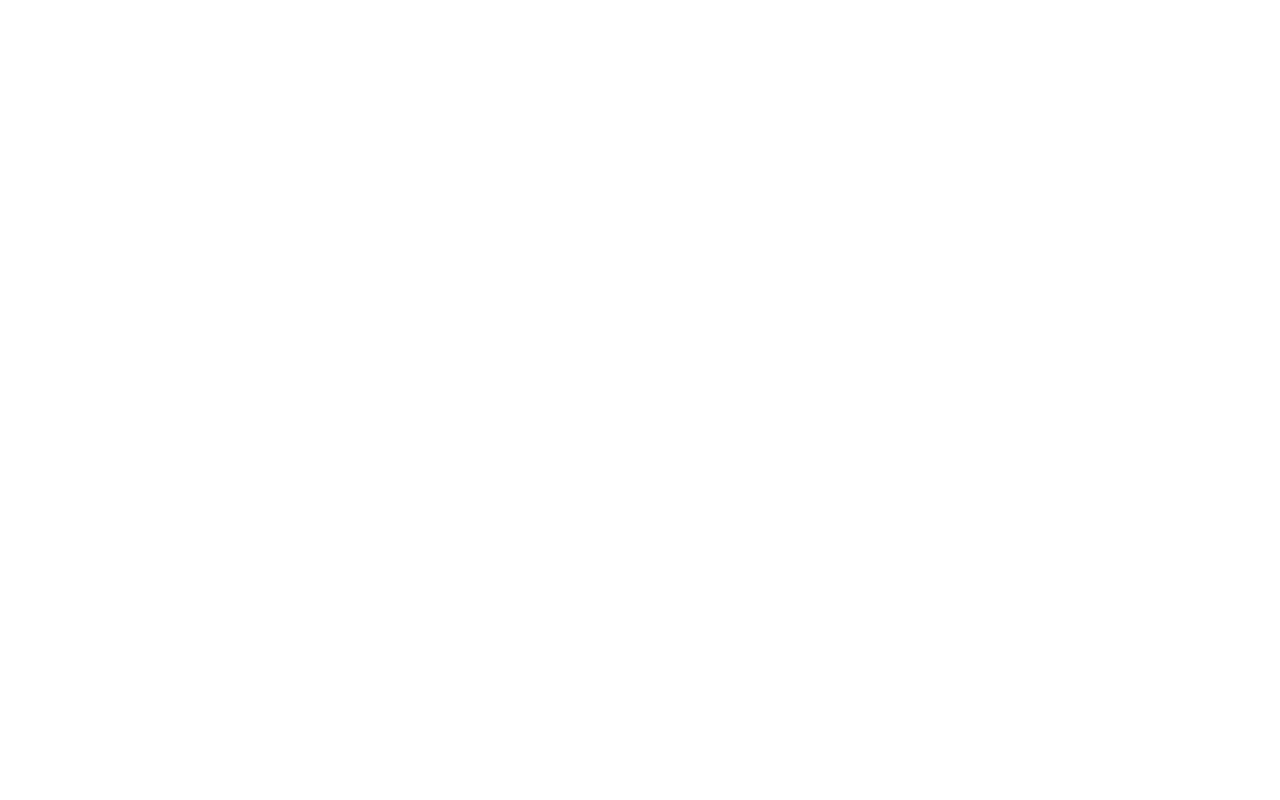
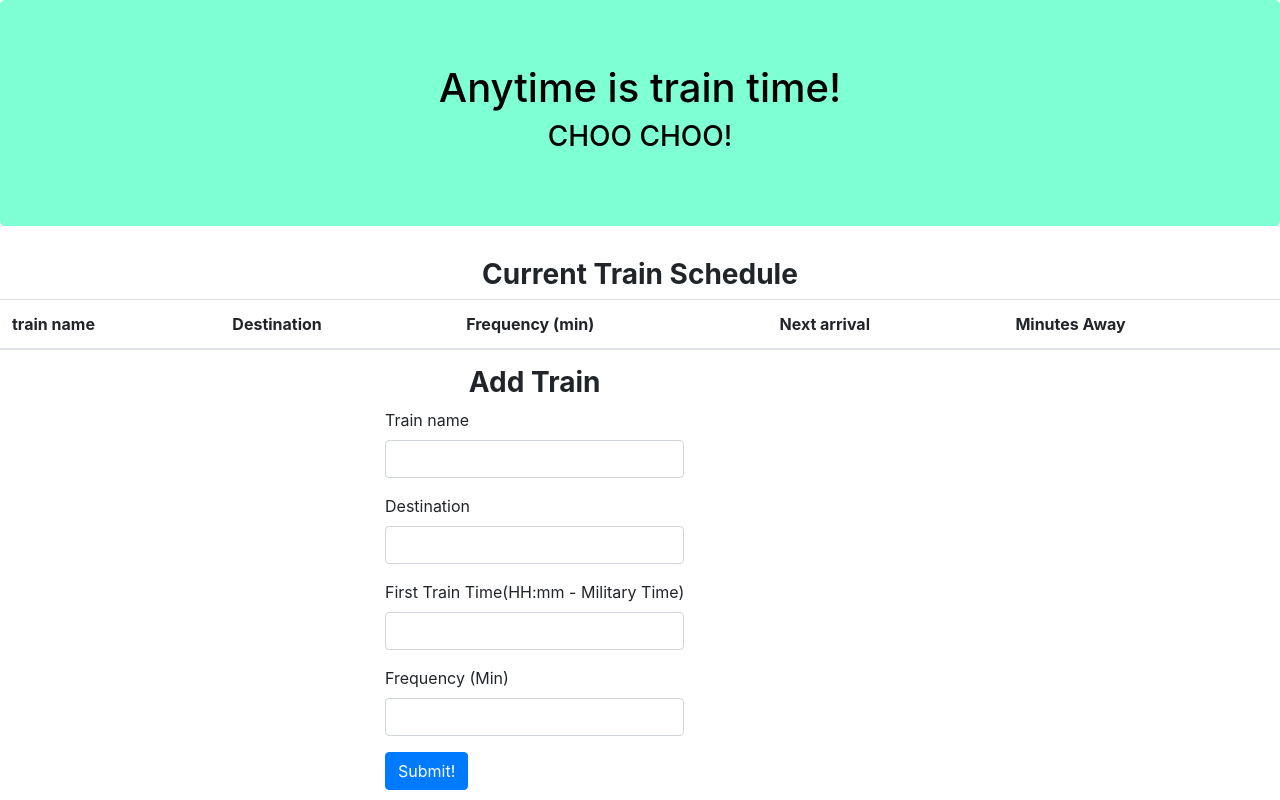
Before and after one commit to drumsmylife/Train-Activity, a plain HTML site: page index.html in a window 1280 px wide. Drawn offline with nearby package versions, Linux system fonts and the light colour scheme.

Commit message:
added jumbotron to show user that they are on train schedule webpage,created table for train schedule,added new row, column, and panel called add train, set up form to send data to firebase,added submit button

```diff
--- a/assets/style.css
+++ b/assets/style.css
@@ -0,0 +1,11 @@
+.panel-primary {
+    margin-left: 25em;
+}
+
+.form-control {
+    width: 28em;
+}
+
+.panel-title {
+    text-align: center;
+}
--- a/index.html
+++ b/index.html
@@ -7,12 +7,78 @@
     <meta name="viewport" content="width=device-width, initial-scale=1">
     <link rel="stylesheet" type="text/css" media="screen" href="assets/style.css" />
     <link rel="stylesheet" href="https://stackpath.bootstrapcdn.com/bootstrap/4.2.1/css/bootstrap.min.css" integrity="sha384-GJzZqFGwb1QTTN6wy59ffF1BuGJpLSa9DkKMp0DgiMDm4iYMj70gZWKYbI706tWS" crossorigin="anonymous">
+    <script src="https://stackpath.bootstrapcdn.com/bootstrap/4.2.1/js/bootstrap.min.js" integrity="sha384-B0UglyR+jN6CkvvICOB2joaf5I4l3gm9GU6Hc1og6Ls7i6U/mkkaduKaBhlAXv9k" crossorigin="anonymous"></script>
     <script src="https://www.gstatic.com/firebasejs/5.8.0/firebase.js"></script>
     <script src="https://cdn.jsdelivr.net/momentjs/2.12.0/moment.min.js"></script>
+</head>
+<body>
+    <!-- created jumbotron to tell user that they are on train time page-->
+    <div class="jumbotron" style="background-color:aquamarine; color:black">
+        <h1 class="text-center"> Anytime is train time!</h1>
+        <h3 class="text-center">CHOO CHOO!</h3>
+    </div>
+
+    <div class="row">
+        <div class="col-lg-12">
+            <div class="panel">
+                <div class="panel-heading">
+                    <h3 class="panel-title"><strong>Current Train Schedule</strong></h3>
+                </div>
+                <!--created a table which is our train schedule-->
+                <div class="panel-body">
+                    <table class="table table-hover" id="trainTable">
+                        <thead>
+                            <tr>
+                                <th>train name</th>
+                                <th>Destination</th>
+                                <th>Frequency (min)</th>
+                                <th>Next arrival</th>
+                                <th>Minutes Away</th>
+                            </tr>
+                        </thead>
+                        <tbody>
+                            <!--populating using firebase and jquery -->
+                        </tbody>
+                    </table>
+                </div>
+            </div>
+        </div>
+        <!--added new row and column/new panel called Add train -->
+        <div class="row">
+            <div class="col-lg-12">
+                <div class="panel panel-primary">
+                    <div class="panel-heading">
+                        <h3 class ="panel-title"><strong>Add Train</strong></h3>
+                    </div>
+                    <div class="panel-body">
+                         <!--set up form to send data to firebase/ train name,destination,TT,Frequency -->
+                        <form>
+                            <div class="form-group">
+                                <label for="">Train name</label>
+                                <input type="text" class="form-control" name="trainNameInput">
+                            </div>
+                            <div class="form-group">
+                                <label for="">Destination</label>
+                                <input type="text" class="form-control" name="destinationInput">
+                            </div>
+                            <div class="form-group">
+                                <label for="">First Train Time(HH:mm - Military Time)</label>
+                                <input type="text" class="form-control" name="firstTrainInput">
+                            </div>
+                            <div class="form-group">
+                                <label for="">Frequency (Min)</label>
+                                <input type="text" class="form-control" name="frequencyInput">
+                            </div>
+                            <!--added submit button-->
+                            <button type="submit" class="btn btn-primary" id="addTrainBtn">Submit!</button>
+                        </form>
+
+                    </div>
+                </div>
+            </div>
+        </div>
+    </div>
     <script src="https://code.jquery.com/jquery-3.3.1.js" integrity="sha256-2Kok7MbOyxpgUVvAk/HJ2jigOSYS2auK4Pfzbm7uH60=" crossorigin="anonymous"></script>
     <script src="assets/app.js"></script>
-</head>
-<body>
-
 </body>
 </html>
```
